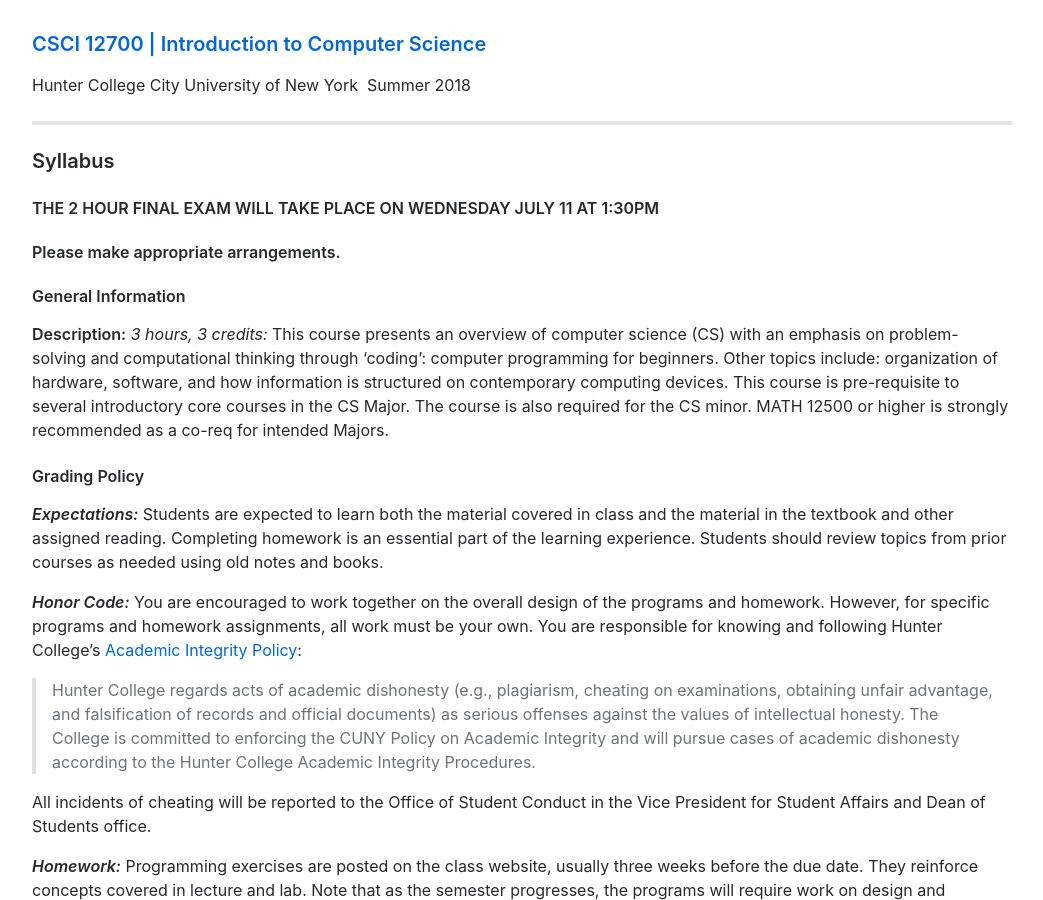
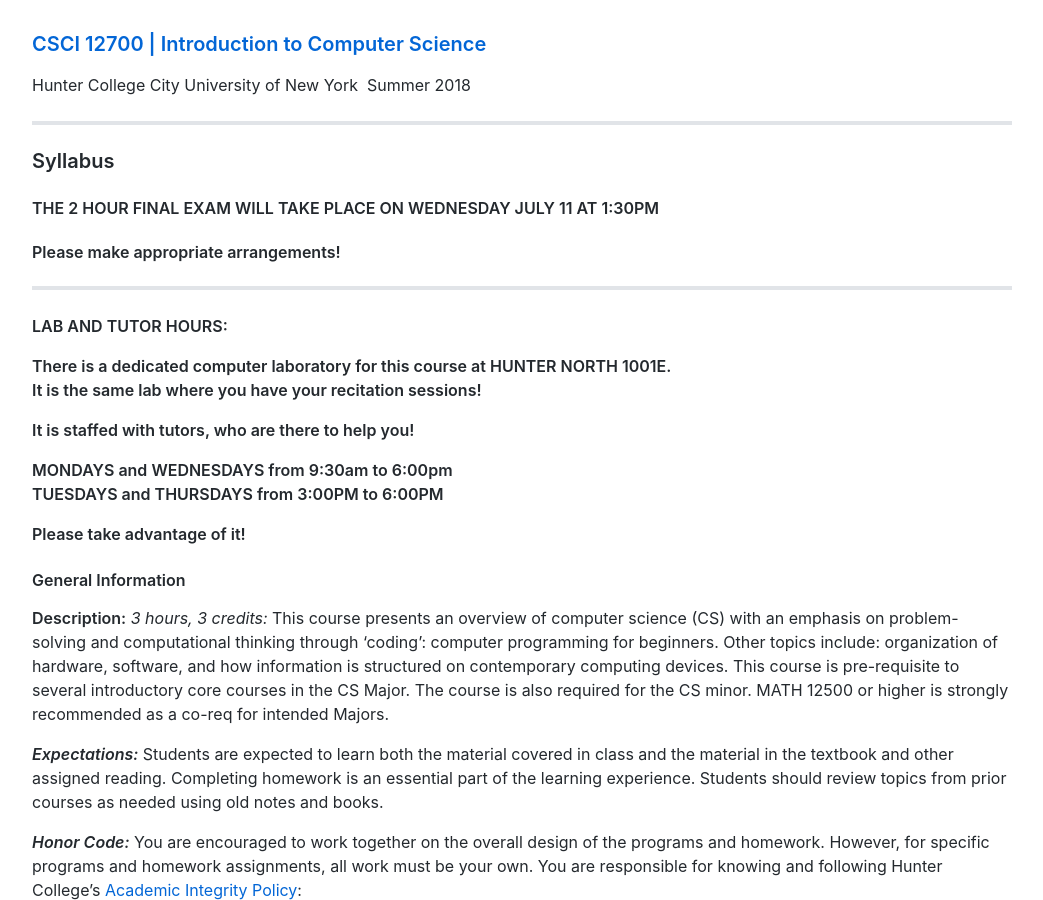
Before and after one commit to maryash/maryash.github.io, a Jekyll site: the page built from s18/syllabus.md, in a window 1280 px wide and 900 px high. Shown: the whole window, without its empty margins (118-1161 px from the left). Built offline with Jekyll 4.4.1, drawn with Linux system fonts in a browser that asks for light colours; comment, search, counter and statistics services are not loaded.

Commit message:
Update syllabus.md

```diff
--- a/s18/syllabus.md
+++ b/s18/syllabus.md
@@ -10,13 +10,26 @@
 ### Syllabus
 
 #### THE 2 HOUR FINAL EXAM WILL TAKE PLACE ON WEDNESDAY JULY 11 AT 1:30PM
-#### Please make appropriate arrangements.
+#### Please make appropriate arrangements!
+
+---
+
+**LAB AND TUTOR HOURS:**
+
+**There is a dedicated computer laboratory for this course at HUNTER NORTH 1001E.**
+**It is the same lab where you have your recitation sessions!**
+
+**It is staffed with tutors, who are there to help you!**
+
+**MONDAYS and WEDNESDAYS from 9:30am to 6:00pm**
+**TUESDAYS and THURSDAYS from 3:00PM to 6:00PM**
+
+**Please take advantage of it!**
+
 
 #### General Information
 
 **Description:** _3 hours, 3 credits:_ This course presents an overview of computer science (CS) with an emphasis on problem-solving and computational thinking through 'coding': computer programming for beginners. Other topics include: organization of hardware, software, and how information is structured on contemporary computing devices. This course is pre-requisite to several introductory core courses in the CS Major. The course is also required for the CS minor. MATH 12500 or higher is strongly recommended as a co-req for intended Majors.
-
-#### Grading Policy
 
 ***Expectations:*** Students are expected to learn both the material covered in class and the material in the textbook and other assigned reading. Completing homework is an essential part of the learning experience. Students should review topics from prior courses as needed using old notes and books.
 
```
Also changed, not shown: other parts of s18/syllabus.md (+2 -0 lines).
